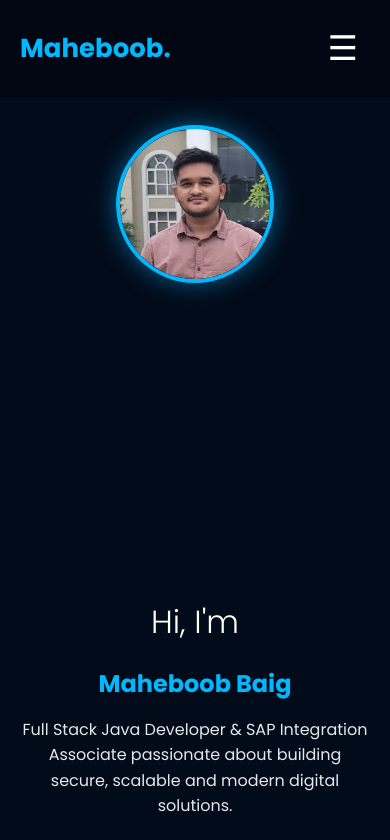
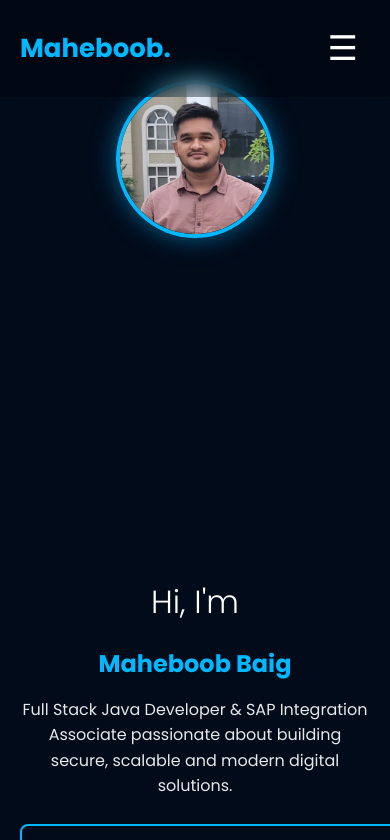
Before and after one commit to Maheboob-baig15/portfolio, a React (Create React App) app: page / in a window 390 px wide. Shown: the top 840 px of the page. Built offline with nearby package versions, Linux system fonts and the light colour scheme.

Commit message:
Fix mobile spacing in home section

```diff
--- a/src/styles/Home.css
+++ b/src/styles/Home.css
@@ -95,13 +95,18 @@
 }
 
 /* ============================================
-   📱 MOBILE RESPONSIVENESS (TABLETS)
+   📱 MOBILE & TABLET RESPONSIVENESS
 =============================================== */
 @media (max-width: 900px) {
   .home-container {
-    flex-direction: column;
+    flex-direction: column-reverse; /* image first */
     text-align: center;
-    padding: 100px 20px;
+    padding: 80px 20px;             /* 🔽 reduced padding */
+    gap: 20px;                      /* 🔽 reduced gap */
+  }
+
+  .home-text {
+    margin-top: 0;
   }
 
   .home-text h1 {
@@ -115,7 +120,7 @@
   .profile-photo {
     width: 200px;
     height: 200px;
-    margin-top: 25px;
+    margin-top: 0;
   }
 
   .home-buttons {
@@ -155,12 +160,3 @@
     text-align: center;
   }
 }
-
-/* ============================
-   MOBILE FIX: IMAGE FIRST
-============================ */
-@media (max-width: 900px) {
-  .home-container {
-    flex-direction: column-reverse; /* image comes first */
-  }
-}
```
